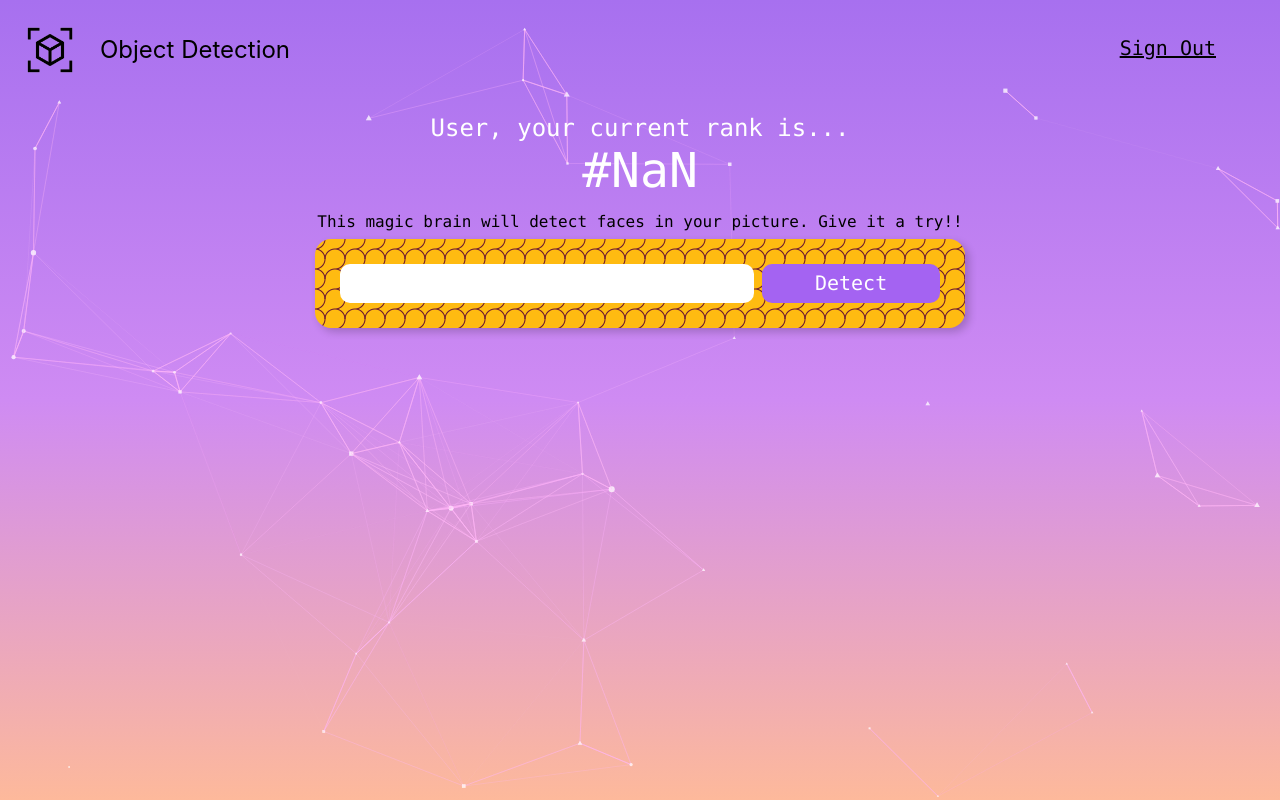
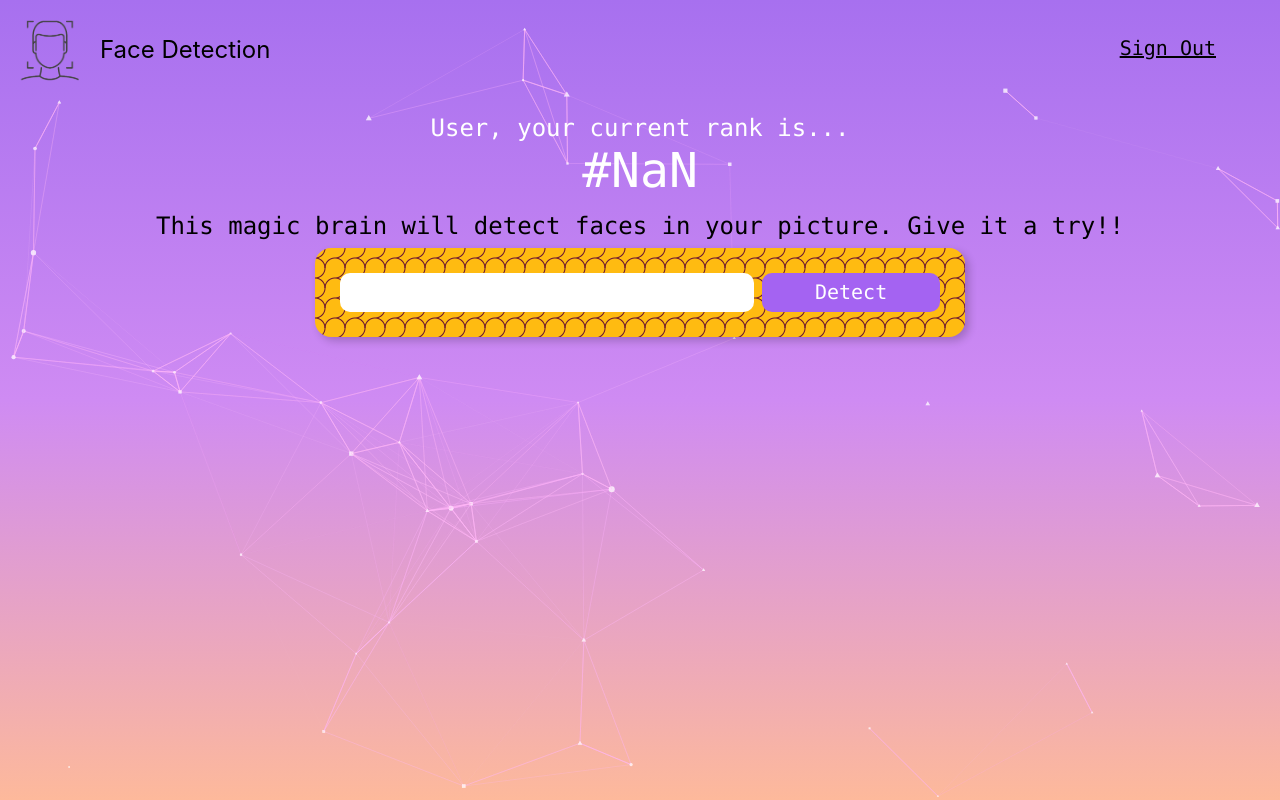
Before and after one commit to theNoobCoder0x01/face-detection-app, a React (Create React App) app: page / in a window 1280 px wide. Both pictures are taken after a click on the button "Sign in". Built offline with nearby package versions, Linux system fonts and the light colour scheme.

Commit message:
changed to correct logo

```diff
--- a/src/components/MainPage/ImageLinkForm/ImageLinkForm.js
+++ b/src/components/MainPage/ImageLinkForm/ImageLinkForm.js
@@ -53,7 +53,7 @@
 
 	return (
 		<div>
-			<p className="text ma0 mb2">
+			<p className="f3 text ma0 mb2">
 				This magic brain will detect faces in your picture. Give it a try!!
 			</p>
 			<div className="form center-mauto br4 shadow-5">
--- a/src/components/Navigation/Logo.js
+++ b/src/components/Navigation/Logo.js
@@ -1,13 +1,13 @@
 import React from 'react';
 
 import './Logo.css';
-import logo from './object-detection.png';
+import logo from './logo.png';
 
 const Logo = () => {
 	return (
 		<div className="logo-div ma0">
 			<img className="logo-img" src={logo} alt="hello"></img>
-			<span className="logo-text">Object Detection</span>
+			<span className="logo-text">Face Detection</span>
 		</div>
 	);
 }
```
Also changed, not shown: src/components/Navigation/logo.png (added), src/components/Navigation/object-detection.png (deleted).
